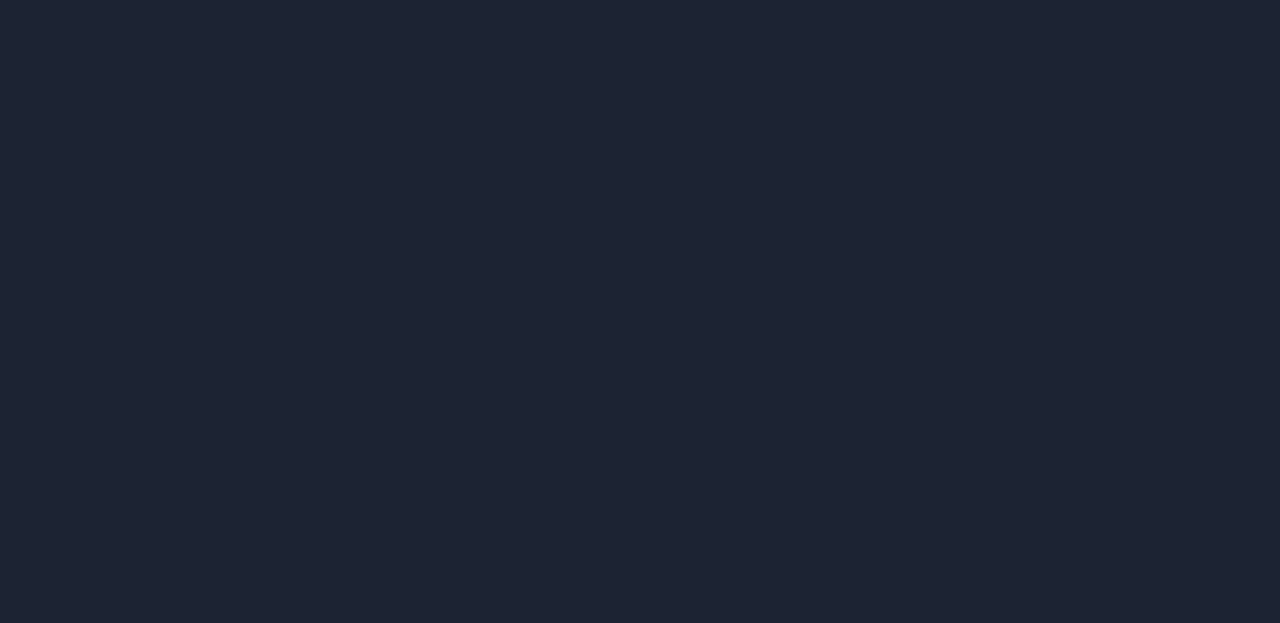
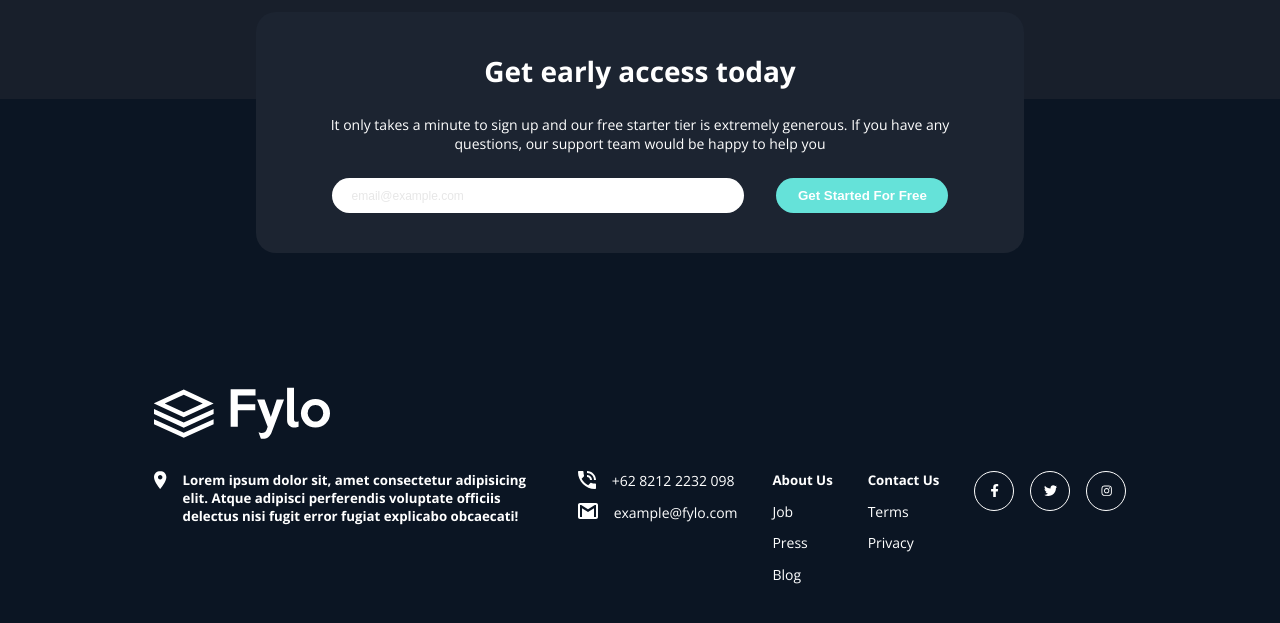
Before and after one commit to zhafranth/fylo-landingpage, a React (Create React App) app: page / in a window 1280 px wide. Shown: the part 3143-3766 px from the top of the page. Before the commit the page ends 2986 px from the top, so only its background shows below. Built offline with nearby package versions, Linux system fonts and the light colour scheme.

Commit message:
add footer

```diff
--- a/src/App.js
+++ b/src/App.js
@@ -1,7 +1,14 @@
 import "./app.scss";
 
 // Component
-import { Benefit, Header, Hero, Product, Testimoni } from "./components";
+import {
+  Benefit,
+  Header,
+  Hero,
+  Product,
+  Testimoni,
+  Footer,
+} from "./components";
 function App() {
   return (
     <div className="App">
@@ -10,6 +17,7 @@ function App() {
       <Benefit />
       <Product />
       <Testimoni />
+      <Footer />
     </div>
   );
 }
--- /dev/null
+++ b/src/components/Footer/index.js
@@ -0,0 +1,109 @@
+import React from "react";
+import {
+  MainFooter,
+  CardFooter,
+  TitleCard,
+  Desc,
+  WrapperInput,
+  InputEmail,
+  Send,
+  Logo,
+  WrapperFooter,
+  FooterItem,
+  Item,
+  ImgItem,
+  TitleItem,
+  ContactItem,
+  IconSocial,
+} from "./style";
+
+// Images
+import LogoFooter from "../../assets/logo.svg";
+import Location from "../../assets/icon-location.svg";
+import Phone from "../../assets/icon-phone.svg";
+import Email from "../../assets/icon-email.svg";
+
+import { FaFacebookF, FaTwitter } from "react-icons/fa";
+import { AiOutlineInstagram } from "react-icons/ai";
+
+const Footer = () => {
+  return (
+    <MainFooter>
+      <CardFooter>
+        <TitleCard>Get early access today</TitleCard>
+        <Desc>
+          It only takes a minute to sign up and our free starter tier is
+          extremely generous. If you have any questions, our support team would
+          be happy to help you
+        </Desc>
+        <WrapperInput>
+          <InputEmail placeholder="email@example.com" />
+          <Send>Get Started For Free</Send>
+        </WrapperInput>
+      </CardFooter>
+      <Logo src={LogoFooter} />
+      <WrapperFooter>
+        <FooterItem width="40%">
+          <Item>
+            <ImgItem src={Location} />
+            <TitleItem>
+              Lorem ipsum dolor sit, amet consectetur adipisicing elit. Atque
+              adipisci perferendis voluptate officiis delectus nisi fugit error
+              fugiat explicabo obcaecati!
+            </TitleItem>
+          </Item>
+        </FooterItem>
+        <FooterItem>
+          <Item>
+            <ImgItem src={Phone} />
+            <ContactItem>+62 8212 2232 098</ContactItem>
+          </Item>
+          <Item>
+            <ImgItem src={Email} />
+            <ContactItem>example@fylo.com</ContactItem>
+          </Item>
+        </FooterItem>
+        <FooterItem>
+          <Item>
+            <TitleItem>About Us</TitleItem>
+          </Item>
+          <Item>
+            <ContactItem>Job</ContactItem>
+          </Item>
+          <Item>
+            <ContactItem>Press</ContactItem>
+          </Item>
+          <Item>
+            <ContactItem>Blog</ContactItem>
+          </Item>
+        </FooterItem>
+        <FooterItem>
+          <Item>
+            <TitleItem>Contact Us</TitleItem>
+          </Item>
+          <Item>
+            <ContactItem>Terms</ContactItem>
+          </Item>
+          <Item>
+            <ContactItem>Privacy</ContactItem>
+          </Item>
+        </FooterItem>
+        <FooterItem>
+          <Item>
+            <IconSocial>
+              <FaFacebookF />
+            </IconSocial>
+            <IconSocial>
+              <FaTwitter />
+            </IconSocial>
+            <IconSocial>
+              <AiOutlineInstagram />
+            </IconSocial>
+          </Item>
+        </FooterItem>
+      </WrapperFooter>
+    </MainFooter>
+  );
+};
+
+export default Footer;
--- /dev/null
+++ b/src/components/Footer/style.js
@@ -0,0 +1,117 @@
+import styled from "styled-components/macro";
+
+export const MainFooter = styled.div`
+  background-color: hsl(216, 53%, 9%);
+  box-sizing: border-box;
+  padding: 18rem 12vw 5rem 12vw;
+  position: relative;
+  display: flex;
+  flex-direction: column;
+  align-items: center;
+`;
+export const CardFooter = styled.div`
+  width: 60%;
+  box-sizing: border-box;
+  padding: 2.5rem;
+  border-radius: 20px;
+  background-color: hsl(217, 28%, 15%);
+  position: absolute;
+  top: -15%;
+  color: #fff;
+  text-align: center;
+`;
+export const TitleCard = styled.h2`
+  margin: 0;
+  font-size: 28px;
+`;
+export const Desc = styled.p`
+  font-size: 14px;
+  margin: 25px 0;
+`;
+export const WrapperInput = styled.div`
+  display: flex;
+  justify-content: center;
+  gap: 2rem;
+  @media screen and (max-width: 1210px) {
+    gap: 1rem;
+    flex-direction: column;
+    align-items: center;
+  }
+`;
+export const InputEmail = styled.input`
+  outline: none;
+  border: 0;
+  border-radius: 20px;
+  box-sizing: border-box;
+  padding: 10px 20px;
+  width: 60%;
+  &::placeholder {
+    font-size: 12px;
+    color: #e7e7e7;
+  }
+  @media screen and (max-width: 1210px) {
+    width: 80%;
+  }
+`;
+export const Send = styled.button`
+  outline: none;
+  border: 0;
+  border-radius: 20px;
+  box-sizing: border-box;
+  width: 25%;
+  font-weight: bold;
+  background-color: hsl(176, 68%, 64%);
+  color: #fff;
+  @media screen and (max-width: 1210px) {
+    width: 80%;
+    padding: 10px 20px;
+  }
+`;
+export const Logo = styled.img`
+  align-self: flex-start;
+`;
+export const WrapperFooter = styled.div`
+  align-self: flex-start;
+  display: flex;
+  color: #fff;
+  margin-top: 2rem;
+  gap: 1.2rem;
+  justify-content: space-between;
+  flex-wrap: wrap;
+`;
+export const FooterItem = styled.div`
+  width: ${(props) => props.width || "max-content"};
+`;
+export const Item = styled.div`
+  display: flex;
+  align-items: flex-start;
+  flex-direction: ${(props) => props.direction || "row"};
+  gap: 1rem;
+  margin-bottom: 0.8rem;
+`;
+export const ImgItem = styled.img``;
+export const TitleItem = styled.h5`
+  margin: 0;
+`;
+export const ContactItem = styled.p`
+  margin: 0;
+  font-size: 14px;
+`;
+
+export const IconSocial = styled.button`
+  outline: none;
+  border: 1px solid #fff;
+  background-color: transparent;
+  border-radius: 40px;
+  color: #fff;
+  width: 40px;
+  height: 40px;
+  display: flex;
+  align-items: center;
+  justify-content: Center;
+  cursor: pointer;
+  &:hover {
+    border-color: hsl(176, 68%, 64%);
+    color: hsl(176, 68%, 64%);
+  }
+`;
--- a/src/components/Testimoni/style.js
+++ b/src/components/Testimoni/style.js
@@ -1,7 +1,7 @@
 import styled from "styled-components/macro";
 
 export const MainTestimoni = styled.div`
-  padding: 4rem 12vw;
+  padding: 4rem 12vw 20rem 12vw;
   background-color: #181f2b;
 `;
 export const WrapperCard = styled.div`
@@ -19,6 +19,9 @@ export const Card = styled.div`
   width: 30%;
   color: #fff;
   z-index: 2;
+  @media screen and (max-width: 990px) {
+    width: 70%;
+  }
 `;
 export const Desc = styled.h5`
   font-weight: 700;
--- a/src/components/index.js
+++ b/src/components/index.js
@@ -3,5 +3,6 @@ import Hero from "./Hero";
 import Benefit from "./Benefit";
 import Product from "./Product";
 import Testimoni from "./Testimoni";
+import Footer from "./Footer";
 
-export { Header, Hero, Benefit, Product, Testimoni };
+export { Header, Hero, Benefit, Product, Testimoni, Footer };
```
